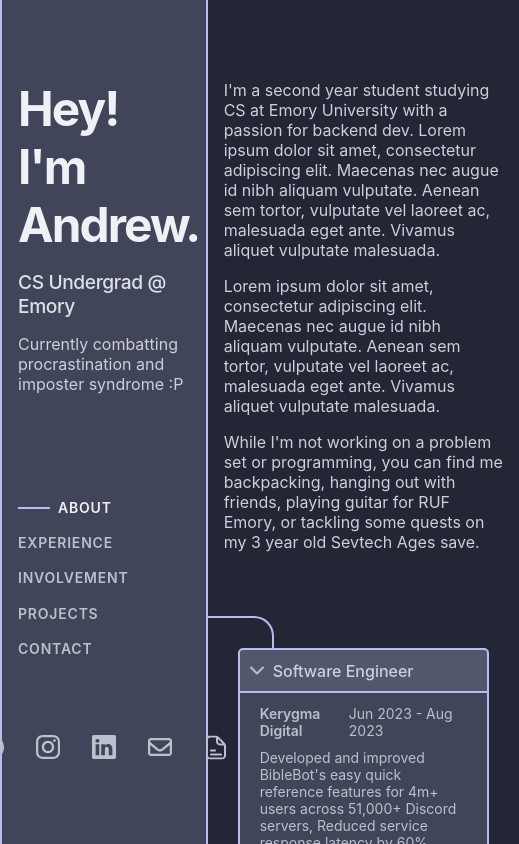
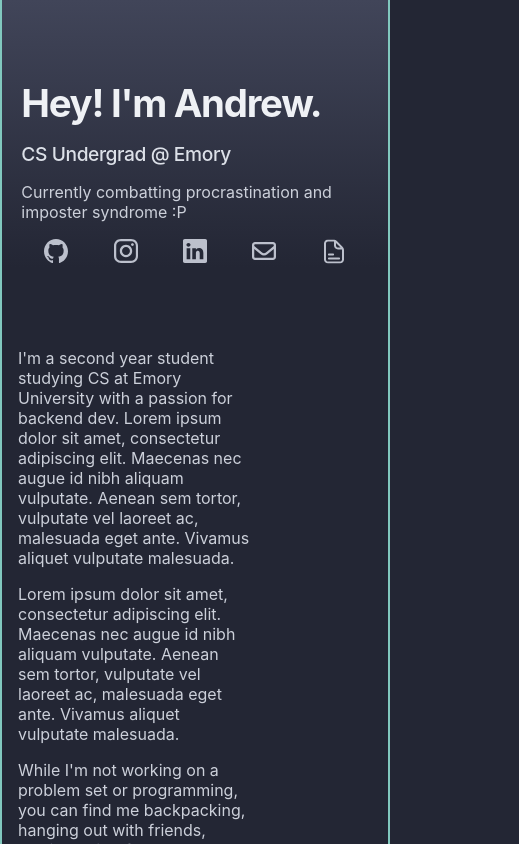
Before and after one commit to andrewtlu/andrewtlu.github.io, a React (Vite) app: page / in a window 390 px wide. Shown: the top 844 px of the page, 519 px wide, since content can reach past the window. Built offline with nearby package versions, Linux system fonts and the light colour scheme.

Commit message:
Start reactive media queries

```diff
--- a/src/components/svgs.css
+++ b/src/components/svgs.css
@@ -1,11 +1,10 @@
 .socials {
   display: flex;
   align-items: center;
-  justify-content: center;
+  justify-content: space-around;
   color: var(--contrast-base);
 }
 
 .socials li {
-  margin: 0 1rem;
   list-style: none;
 }
--- a/src/header.css
+++ b/src/header.css
@@ -49,6 +49,8 @@ header .body {
 
 .selection {
   width: 0;
+  height: var(--thickness);
+  background-color: var(--accent);
   transition: all 0.2s ease-out;
 }
 
@@ -77,3 +79,32 @@ header .body {
 .socials a:hover {
   color: var(--contrast-base);
 }
+
+
+/* responsive */
+
+@media screen and (max-width: 1023px) {
+  header {
+    position: relative;
+    width: auto;
+    height: auto;
+    padding: 5rem 5% 0 5%;
+
+    border: none;
+    background-image: linear-gradient(var(--mantle), var(--base));
+  }
+}
+
+header h1 {
+  font-size: 2.4rem;
+  font-weight: 700;
+  letter-spacing: -0.08rem;
+}
+
+header .body {
+  margin-bottom: 1rem;
+}
+
+.small {
+  display: none;
+}
--- a/src/index.css
+++ b/src/index.css
@@ -122,3 +122,15 @@ body {
     --accent-2: #7287fd;
   }
 } */
+
+@media screen and (max-width: 1023px) {
+  body {
+    border: var(--thickness) solid var(--accent);
+    border-top: none;
+    border-bottom: none;
+  }
+
+  .content {
+    flex-direction: column;
+  }
+}
```
